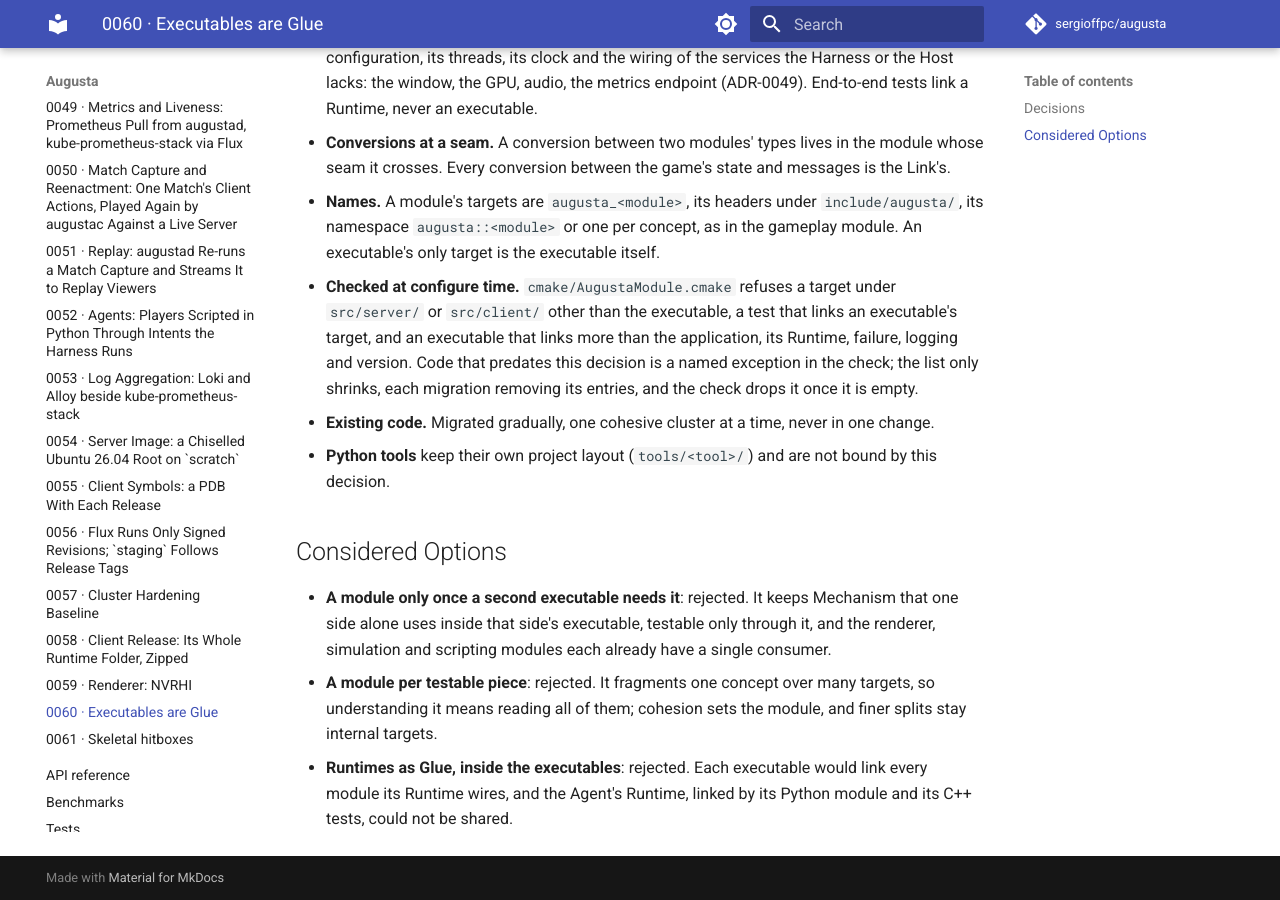
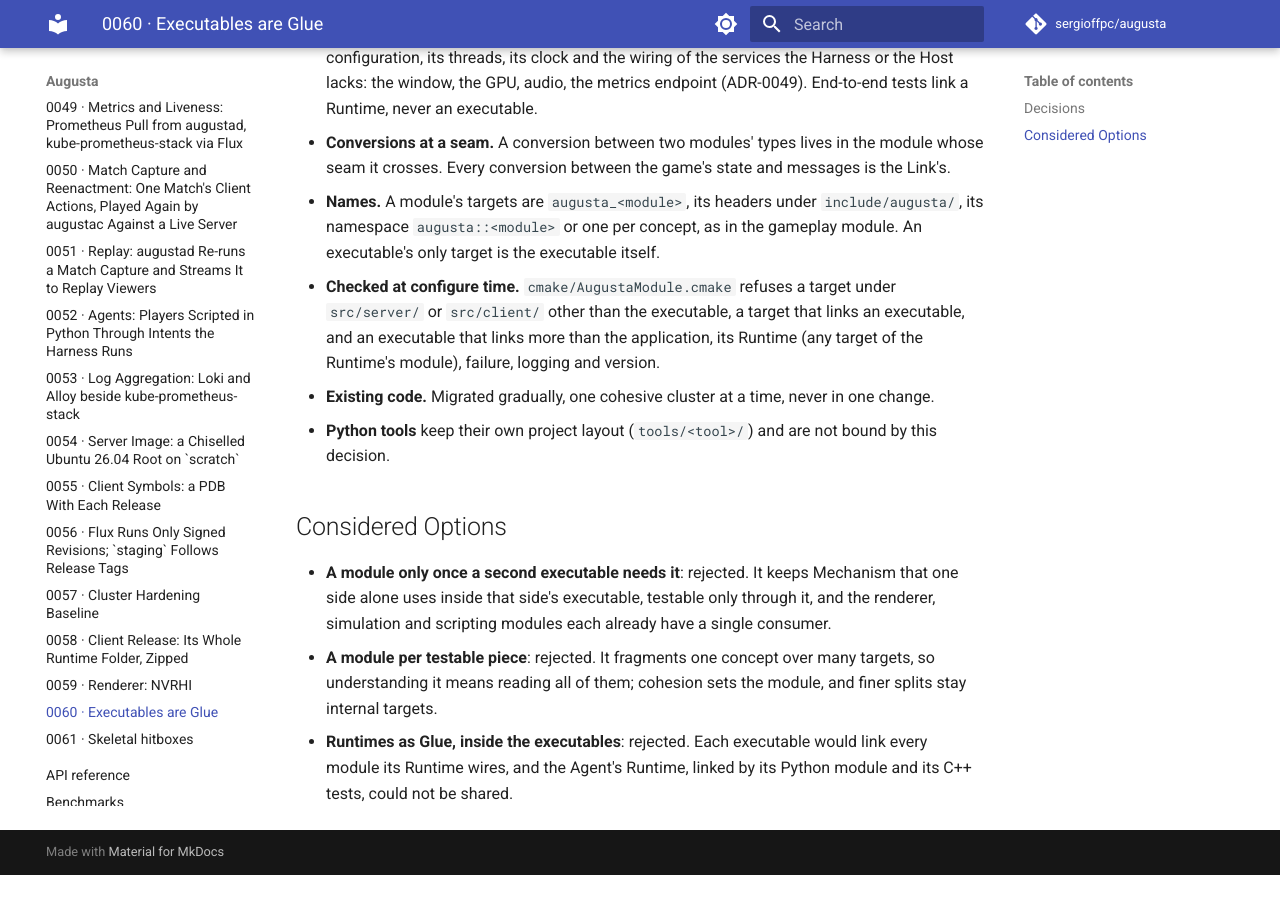
Before and after one commit to sergioffpc/augusta, an MkDocs documentation site: the page built from docs/adr/0060-executables-are-glue.md, in a window 1280 px wide and 900 px high, scrolled down 896 px. Built offline with MkDocs 1.6.1 and Material for MkDocs 9.7.7, drawn with Linux system fonts in a browser that asks for light colours; comment, search, counter and statistics services are not loaded; after the commit the page ends 1771 px from its top, so only the background shows below that.

Commit message:
build(glue): executables link only the application and their Runtime
The Glue check now refuses an executable that links any target but the
application, its Runtime's module, failure, logging and version, and any
target in an executable's directory but the executable - the
<exe>_application/<exe>_runtime allowance goes. No target may link an
executable, so end-to-end tests link the Runtime and the end-to-end tag
goes with the now-empty named-exception ledger. augustac and augustad
take config and assets through their Runtime's interface. The glue
fixture proves each rule fires both ways (ADR-0060).

Co-Authored-By: Claude Opus 5.5 <noreply@anthropic.com>

```diff
--- a/CMakeLists.txt
+++ b/CMakeLists.txt
@@ -231,7 +231,7 @@ augusta_check_module_scopes()
 add_subdirectory(tests EXCLUDE_FROM_ALL)
 
 # Every target is now defined, so what sits inside src/client and src/server is
-# settled - only their Glue may be there - and so is what each test links: the
-# check reads the tests too, so it runs after them (ADR-0060 - see
+# settled - only the executables may be there - and so is what each target
+# links: the check reads the tests too, so it runs after them (ADR-0060 - see
 # cmake/AugustaModule.cmake).
 augusta_check_executable_glue()
--- a/docs/adr/0060-executables-are-glue.md
+++ b/docs/adr/0060-executables-are-glue.md
@@ -43,11 +43,10 @@ PredictionWorld are a module, tested by hand-driven ticks.
   `include/augusta/`, its namespace `augusta::<module>` or one per concept, as
   in the gameplay module. An executable's only target is the executable itself.
 - **Checked at configure time.** `cmake/AugustaModule.cmake` refuses a target
-  under `src/server/` or `src/client/` other than the executable, a test that
-  links an executable's target, and an executable that links more than the
-  application, its Runtime, failure, logging and version. Code that predates
-  this decision is a named exception in the check; the list only shrinks, each
-  migration removing its entries, and the check drops it once it is empty.
+  under `src/server/` or `src/client/` other than the executable, a target that
+  links an executable, and an executable that links more than the application,
+  its Runtime (any target of the Runtime's module), failure, logging and
+  version.
 - **Existing code.** Migrated gradually, one cohesive cluster at a time, never
   in one change.
 - **Python tools** keep their own project layout (`tools/<tool>/`) and are not
```
Also changed, not shown: 10 other files.
